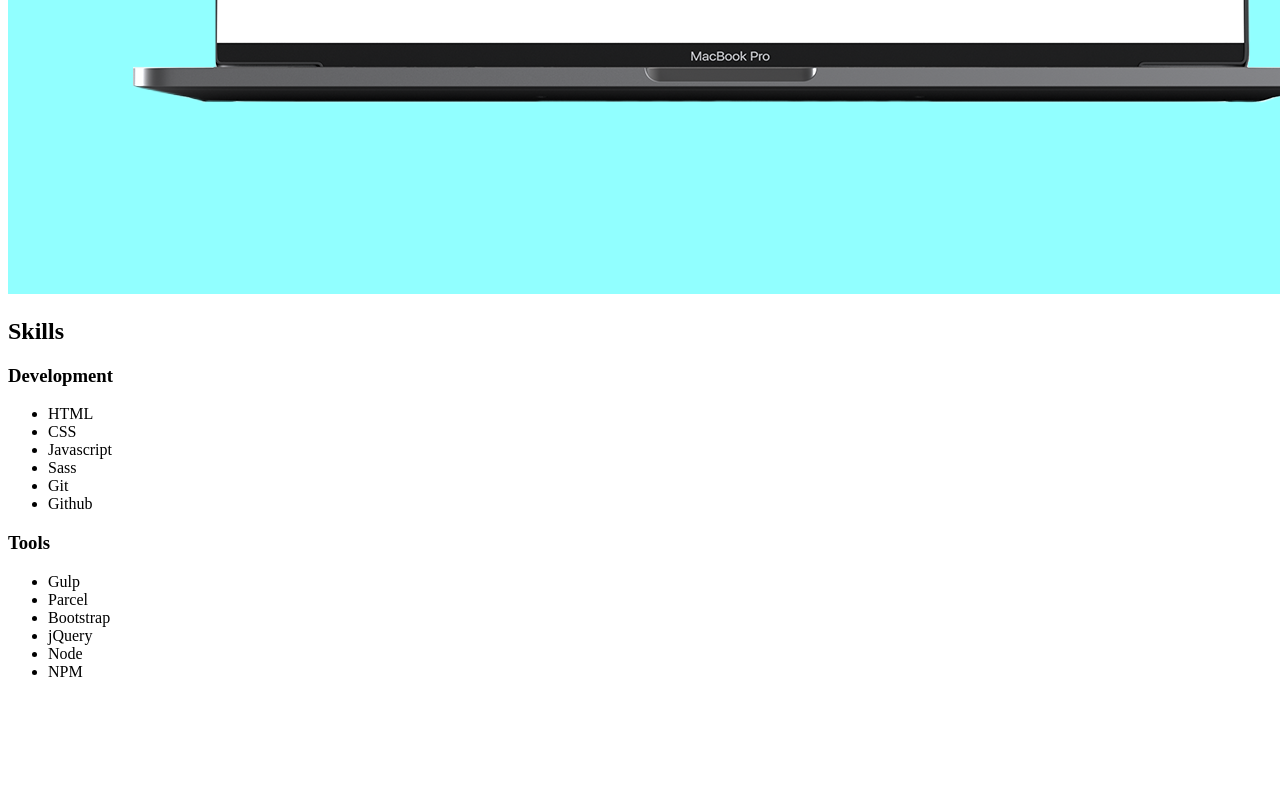
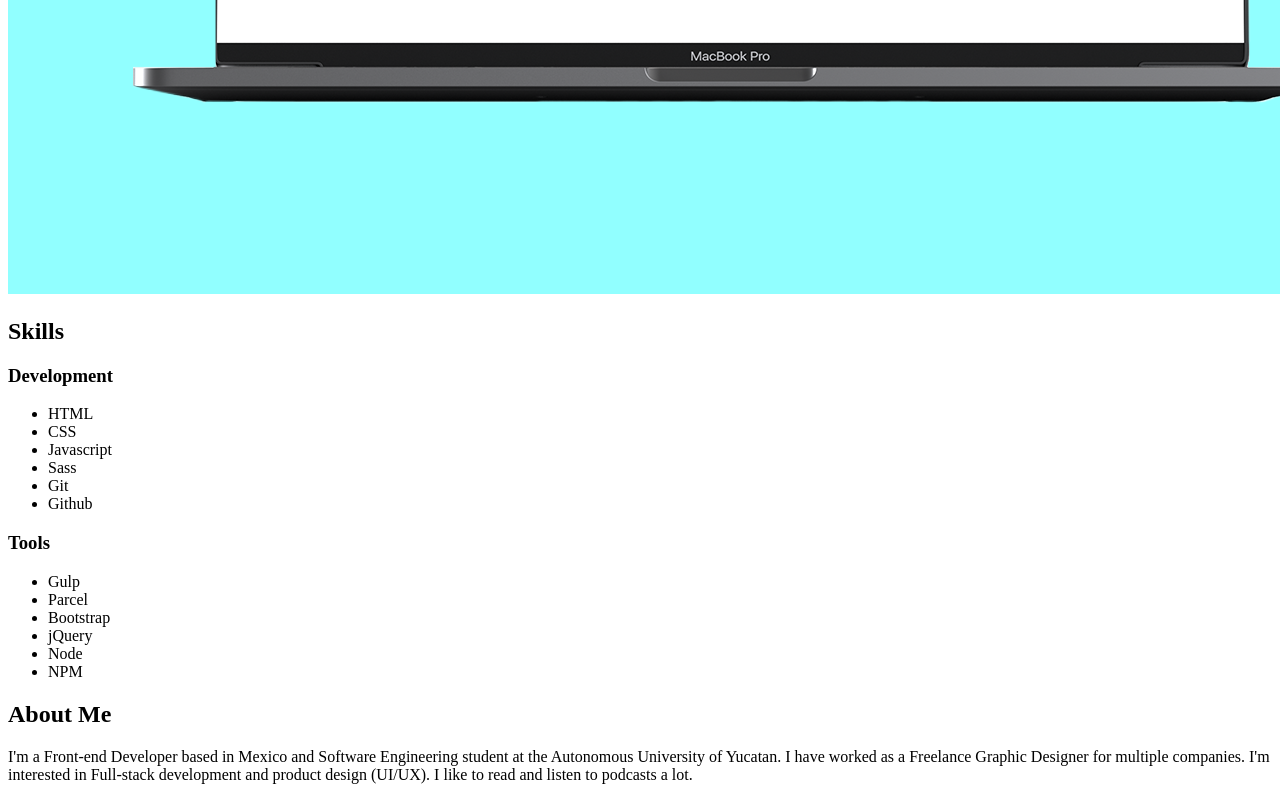
Before and after one commit to EyderACM/Portfolio-site, a website: page content/index.html in a window 1280 px wide. Shown: the part 2205-3005 px from the top of the page. Before the commit the page ends 2902 px from the top, so only its background shows below. Drawn offline with Linux system fonts and the light colour scheme.

Commit message:
add "about me" section

```diff
--- a/content/index.html
+++ b/content/index.html
@@ -27,7 +27,6 @@
       </div>
     </div>
   </section>
-
   <section id="work" class="work">
     <div class="container">
       <h2 class="container__secondary-header">Featured Work</h2>
@@ -53,7 +52,7 @@
         </div>
       </a>
     </div>
-
+  </section>
   <section class="skills">
     <div class="container">
       <h2 class="container__secondary-header">Skills</h2>
@@ -70,8 +69,8 @@
           <li class="skills__container-skills__list-wrapper__list__element">Github</li>
         </ul>
       </div>
-      <div class="skills__container-skills__list">
-        <h3 class="subtitle">Tools</h3>
+      <div class="skills__container-skills__list-wrapper">
+        <h3 class="skills__container-skills__list-wrapper__subtitle">Tools</h3>
         <ul class="skills__container-skills__list-wrapper__list">
           <li class="skills__container-skills__list-wrapper__list__element">Gulp</li>
           <li class="skills__container-skills__list-wrapper__list__element">Parcel</li>
@@ -83,5 +82,16 @@
       </div>
     </div>
   </section>
+  <section class="about-me">
+    <div class="wrapper">
+      <div class="container">
+        <h2 class="container__secondary-header">About Me</h2>
+      </div>
+      <div class="wrapper__info">
+        <p class="wrapper__info__paragraph">I'm a Front-end Developer based in Mexico and Software Engineering student at the Autonomous University of Yucatan. I have worked as a Freelance Graphic Designer for multiple companies. I'm interested in Full-stack development and product design (UI/UX). I like to read and listen to podcasts a lot.</p>
+      </div>
+    </div>
+  </section>
+
 </body>
 </html>
```
